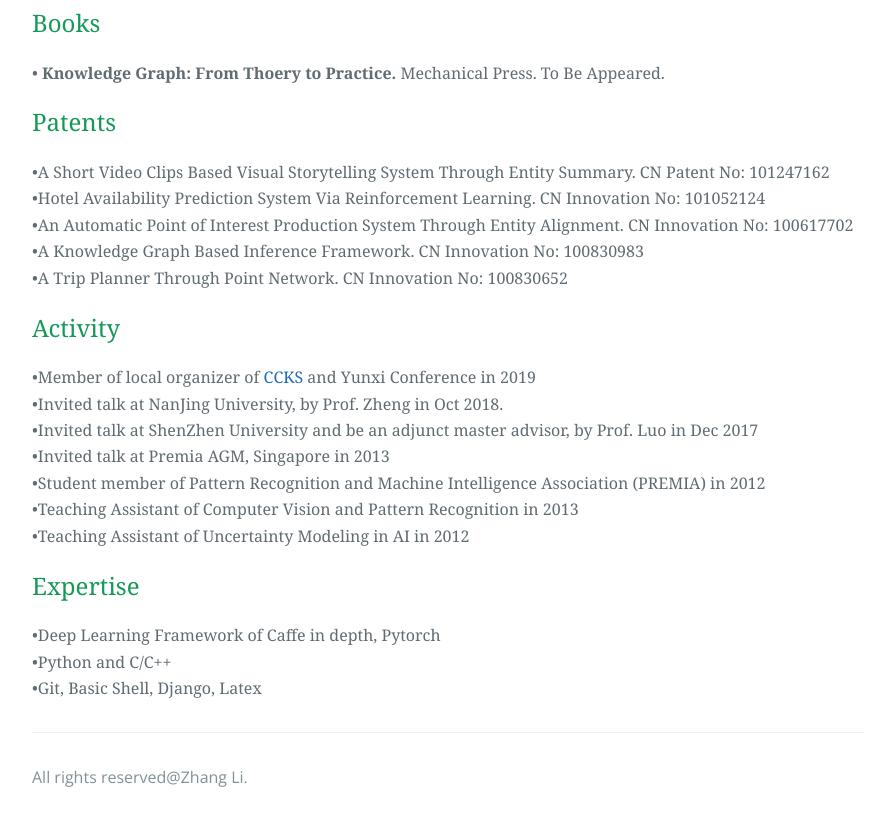
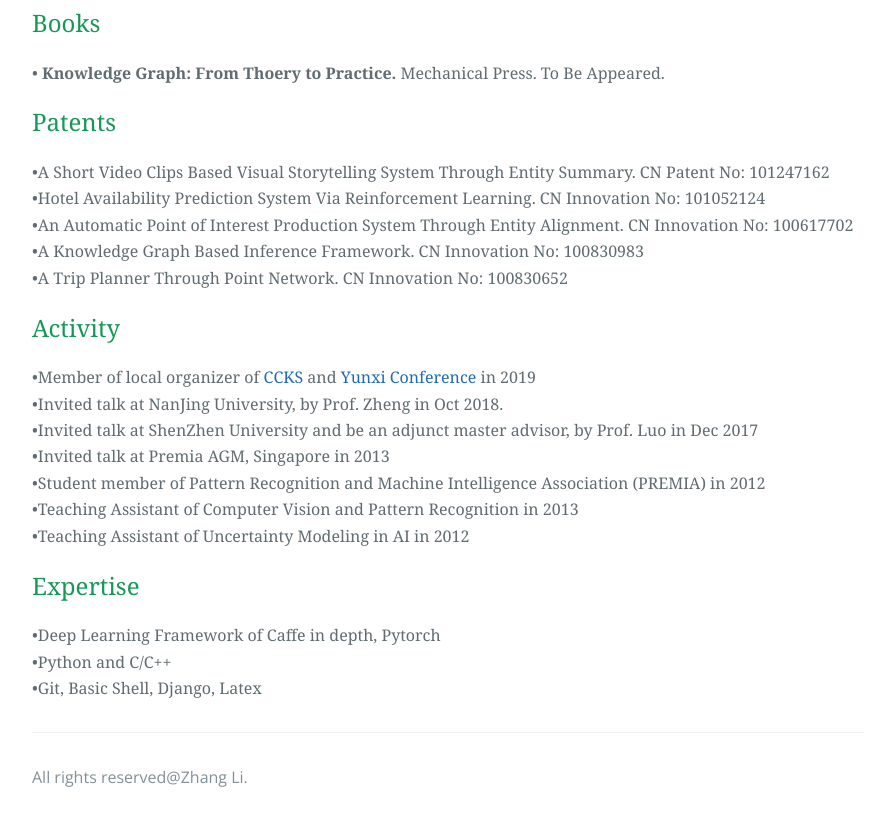
Before and after one commit to zhangli-nus/zhangli-nus.github.io, a plain HTML site: page index.html in a window 1280 px wide. Shown: the part 5932-6753 px from the top of the page, without its empty margins (192-1076 px from the left). Drawn offline with nearby package versions, Linux system fonts and the light colour scheme.

Commit message:
add file

```diff
--- a/index.html
+++ b/index.html
@@ -290,7 +290,7 @@ Toothbrushing via Wrist-Worn Gesture Sensing</u></strong></font>
 <div id="about" style="width:auto;margin-left:auto;margin-right:auto">
 <h2 id="awards"><font size="5" face="georgia">Activity</font></h2>
 <font size="3" face="georgia">
-&bull;Member of local organizer of <a href="http://www.ccks2019.cn/en/?page_id=24">CCKS</a> and Yunxi Conference in 2019<br>
+&bull;Member of local organizer of <a href="zhangli_nus.github.io_files/img/personal3.jpg">CCKS</a> and <a href="zhangli_nus.github.io_files/img/personal4.jpg">Yunxi Conference</a> in 2019<br>
 &bull;Invited talk at NanJing University, by Prof. Zheng in Oct 2018.<br>
 &bull;Invited talk at ShenZhen University and be an adjunct master advisor, by Prof. Luo in Dec 2017<br>
 &bull;Invited talk at Premia AGM, Singapore in 2013<br>
```
